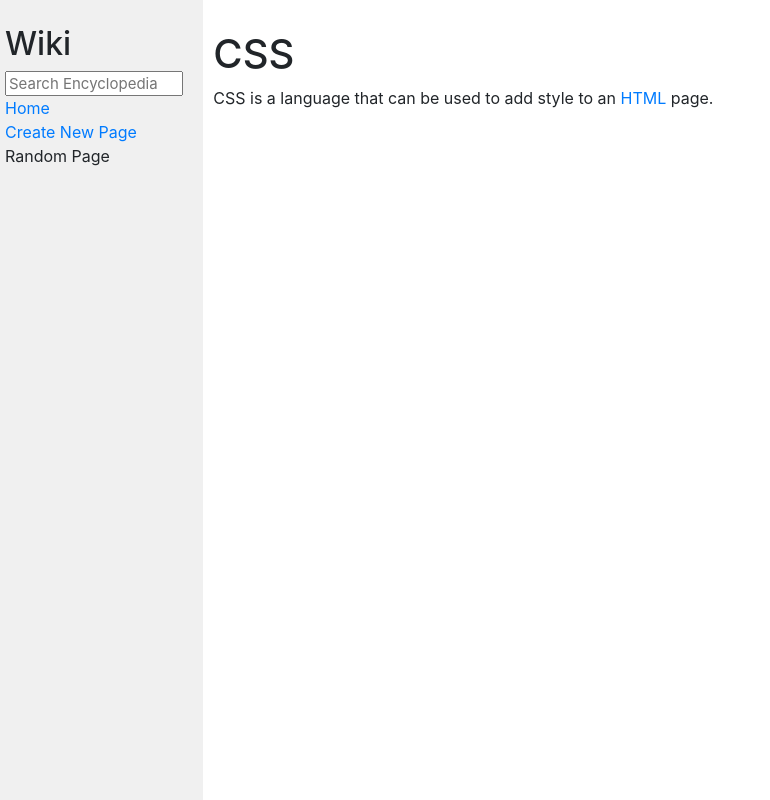
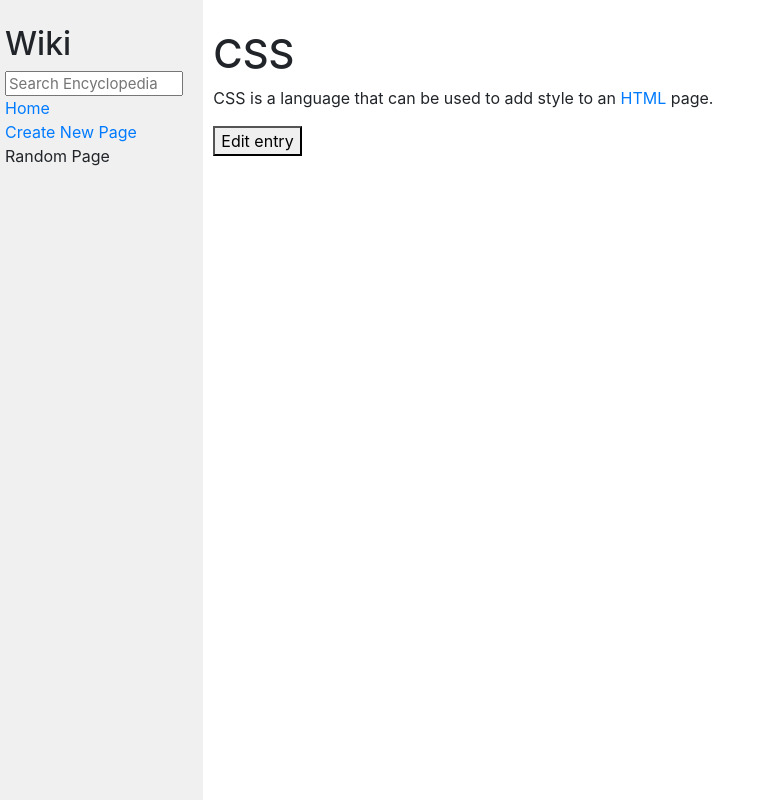
Before and after one commit to pearcepallen/Wiki, a Django app: page /wiki/CSS in a window 1280 px wide. Shown: the whole page, without its empty margins (0-770 px from the left). Run offline with Django 3.2, Linux system fonts and the light colour scheme; some libraries are stand-ins or nearby versions.

Commit message:
Added edit page and paths

```diff
--- a/wiki/encyclopedia/templates/encyclopedia/entry.html
+++ b/wiki/encyclopedia/templates/encyclopedia/entry.html
@@ -6,4 +6,5 @@
 
 {% block body %}
     {{content | safe}}
+    <a href="{% url 'edit' name %}"><button type="button">Edit entry</button></a>
 {% endblock %}
--- a/wiki/encyclopedia/urls.py
+++ b/wiki/encyclopedia/urls.py
@@ -6,5 +6,6 @@ urlpatterns = [
     path("", views.index, name="index"),
     path("wiki/<str:name>", views.entry, name="entry"),
     path("search", views.search, name="search"),
-    path("create", views.create, name="create")
+    path("create", views.create, name="create"),
+    path("edit/<str:name>", views.edit, name="edit")
 ]
--- a/wiki/encyclopedia/views.py
+++ b/wiki/encyclopedia/views.py
@@ -8,7 +8,10 @@ import markdown2
 
 class NewPageForm(forms.Form):
     page_title = forms.CharField()
-    page_markdown = forms.CharField(widget=forms.Textarea)
+    page_markdown = forms.CharField(label=False, widget=forms.Textarea)
+
+class EditPageForm(forms.Form):
+    edit_markdown = forms.CharField(label=False, widget=forms.Textarea)
 
 def index(request):
     return render(request, "encyclopedia/index.html", {
@@ -73,3 +76,11 @@ def create(request):
     return render(request, "encyclopedia/create.html", {
         "form": NewPageForm()
     })
+
+def edit(request, name):
+
+    initial_dict={"edit_markdown": util.get_entry(name)}
+    return render(request, "encyclopedia/edit.html", {
+        "form": EditPageForm(initial = initial_dict),
+        "name": name
+    })
```
Also changed, not shown: wiki/encyclopedia/templates/encyclopedia/edit.html (added, +14 -0 lines).
